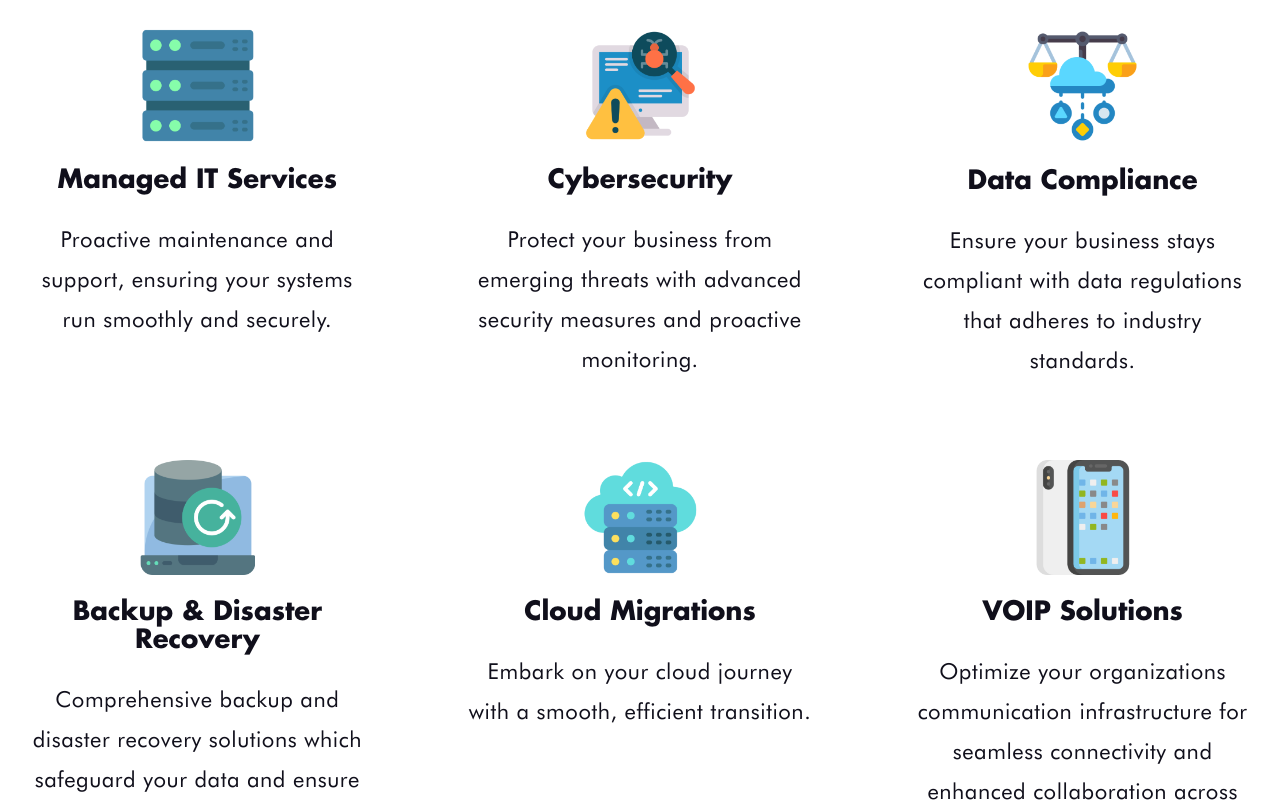
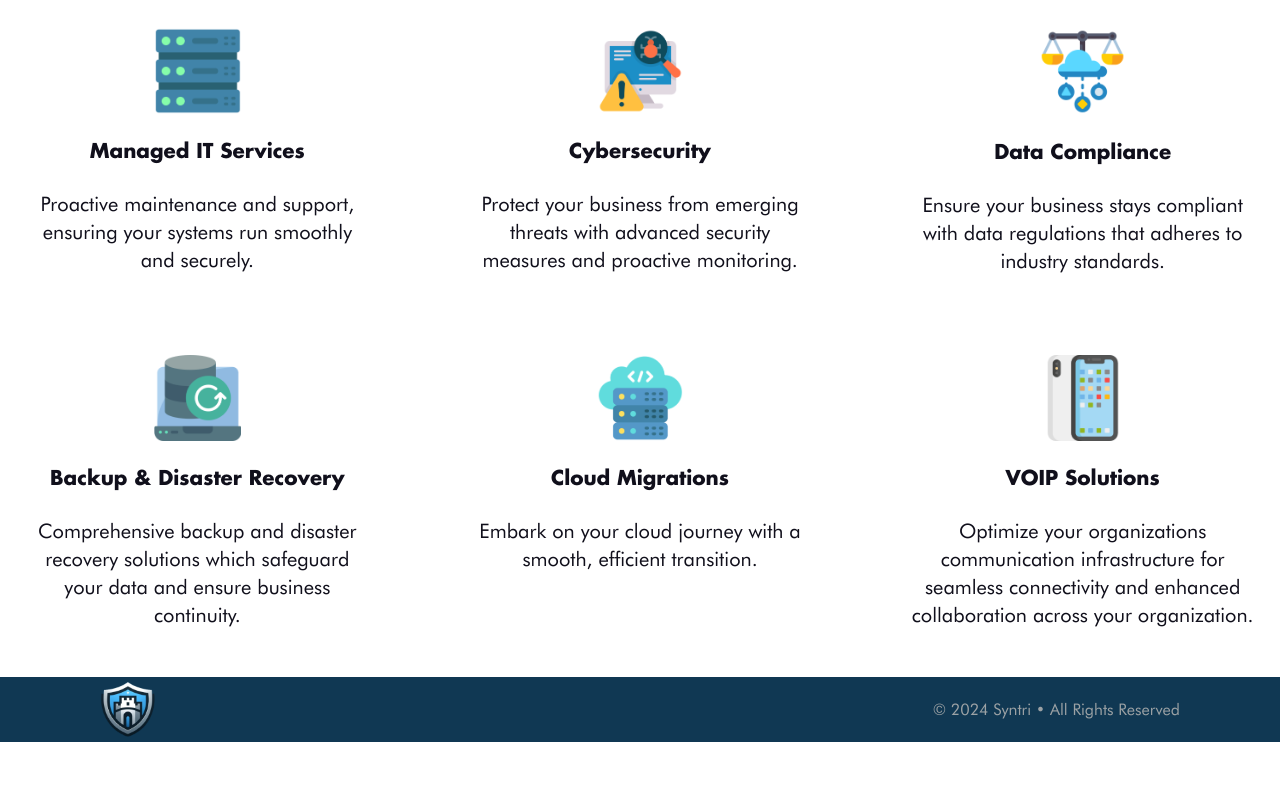
Before and after one commit to jennaly/syntri-landing, a Next.js app: page / in a window 1280 px wide. Shown: the part 1000-1802 px from the top of the page. After the commit the page ends 1742 px from the top, so only its background shows below. Built offline with nearby package versions, Linux system fonts and the light colour scheme.

Commit message:
feat: services section

```diff
--- a/app/components/Services.tsx
+++ b/app/components/Services.tsx
@@ -25,14 +25,10 @@ const Service = ({
         height={imageHeight}
         width={imageWidth}
         alt={imageAltText}
-        className="w-1/3"
+        className="w-1/4"
       />
-      <h3 className="text-lg text-[24px] lg:text-[26px] font-bold">
-        {serviceTitle}
-      </h3>
-      <p className="text-lg lg:text-[22px] leading-[26px] lg:leading-[30px] xl:leading-[40px] tracking-wide">
-        {description}
-      </p>
+      <h3 className="text-lg xl:text-xl font-bold">{serviceTitle}</h3>
+      <p className="text-lg xl:text-xl">{description}</p>
     </div>
   );
 };
```
